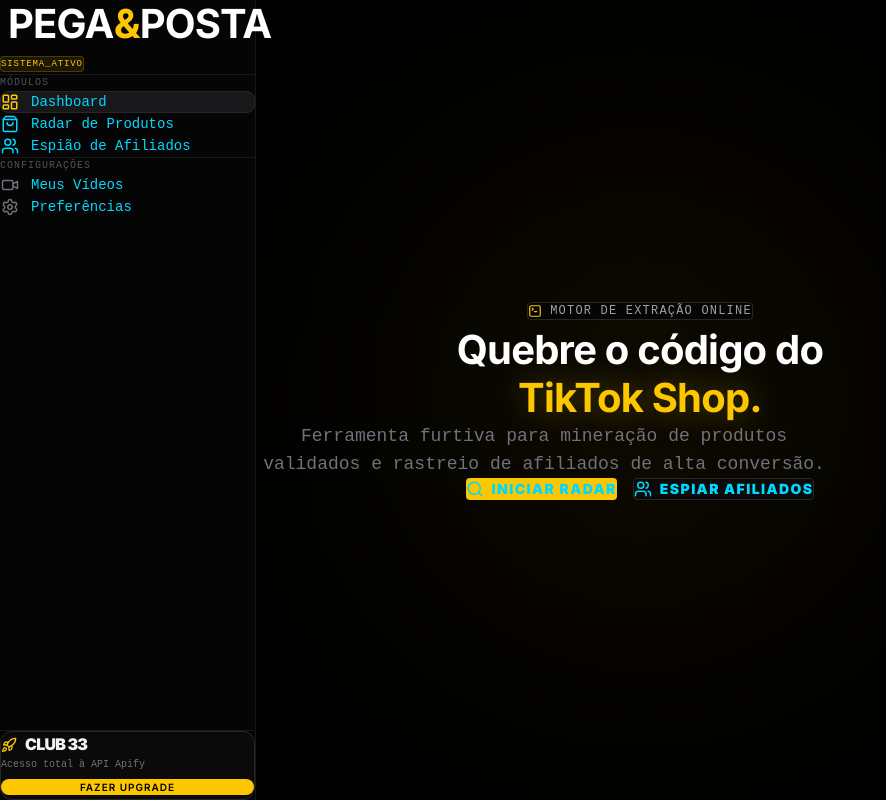
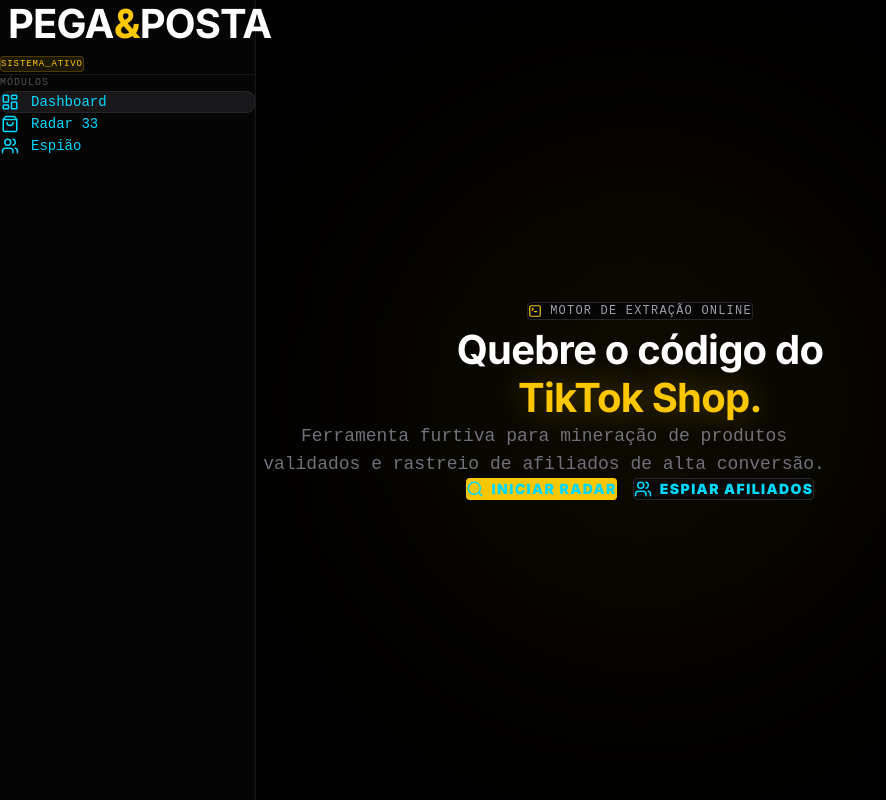
Before and after one commit to itsdontjs/pega-e-posta, a Next.js app: page / in a window 1280 px wide. Shown: the whole page, without its empty margins (0-886 px from the left). Built offline with nearby package versions, Linux system fonts and the light colour scheme.

Commit message:
Refactor Sidebar for mobile menu and link updates
Refactor Sidebar component to improve mobile responsiveness and update navigation links.

```diff
--- a/components/Sidebar.tsx
+++ b/components/Sidebar.tsx
@@ -1,74 +1,64 @@
 "use client";
-import { LayoutDashboard, ShoppingBag, Users, Video, Settings, Rocket, TerminalSquare } from "lucide-react";
+import { LayoutDashboard, ShoppingBag, Users, TerminalSquare, Menu, X } from "lucide-react";
 import Link from "next/link";
 import { usePathname } from "next/navigation";
+import { useState } from "react";
 
 export default function Sidebar() {
   const pathname = usePathname();
   const isActive = (path: string) => pathname === path;
+  const [mobileMenuOpen, setMobileMenuOpen] = useState(false);
+
+  const NavLinks = () => (
+    <>
+      <Link href="/" onClick={() => setMobileMenuOpen(false)} className={`flex items-center gap-3 px-4 py-3 rounded-lg font-mono text-sm transition-all ${isActive("/") ? "bg-zinc-900 border border-zinc-800 text-yellow-400" : "hover:bg-zinc-900/50 text-zinc-400 border border-transparent"}`}>
+        <LayoutDashboard size={18} /> Dashboard
+      </Link>
+      <Link href="/produtos" onClick={() => setMobileMenuOpen(false)} className={`flex items-center gap-3 px-4 py-3 rounded-lg font-mono text-sm transition-all ${isActive("/produtos") ? "bg-zinc-900 border border-zinc-800 text-yellow-400" : "hover:bg-zinc-900/50 text-zinc-400 border border-transparent"}`}>
+        <ShoppingBag size={18} /> Radar 33
+      </Link>
+      <Link href="/creators" onClick={() => setMobileMenuOpen(false)} className={`flex items-center gap-3 px-4 py-3 rounded-lg font-mono text-sm transition-all ${isActive("/creators") ? "bg-zinc-900 border border-zinc-800 text-yellow-400" : "hover:bg-zinc-900/50 text-zinc-400 border border-transparent"}`}>
+        <Users size={18} /> Espião
+      </Link>
+    </>
+  );
 
   return (
-    <aside className="hidden md:flex w-64 bg-[#050505] border-r border-zinc-900 h-screen flex-col fixed left-0 top-0 text-zinc-400 z-50">
-      {/* Header Grok Style */}
-      <div className="p-6 border-b border-zinc-900">
-        <Link href="/" className="flex items-center gap-2 mb-2">
-          <TerminalSquare className="text-yellow-400" size={24} />
-          <h1 className="text-xl font-black text-white tracking-tighter hover:text-yellow-400 transition-colors">
-            PEGA<span className="text-yellow-400">&</span>POSTA
-          </h1>
+    <>
+      {/* Mobile Header (Aparece só no celular) */}
+      <div className="md:hidden fixed top-0 left-0 right-0 h-16 bg-[#050505] border-b border-zinc-900 z-50 flex items-center justify-between px-4">
+        <Link href="/" className="flex items-center gap-2">
+          <TerminalSquare className="text-yellow-400" size={20} />
+          <h1 className="text-lg font-black text-white tracking-tighter">PEGA<span className="text-yellow-400">&</span>POSTA</h1>
         </Link>
-        <div className="inline-block px-2 py-1 bg-yellow-400/10 border border-yellow-400/20 rounded text-[9px] text-yellow-400 font-mono uppercase tracking-widest">
-          SISTEMA_ATIVO
-        </div>
+        <button onClick={() => setMobileMenuOpen(!mobileMenuOpen)} className="text-yellow-400 p-2">
+          {mobileMenuOpen ? <X size={24} /> : <Menu size={24} />}
+        </button>
       </div>
 
-      {/* Navegação */}
-      <nav className="flex-1 p-4 space-y-1 overflow-y-auto">
-        <p className="text-[10px] font-mono text-zinc-600 mb-3 ml-2 uppercase tracking-widest">Módulos</p>
+      {/* Mobile Menu Dropdown */}
+      {mobileMenuOpen && (
+        <div className="md:hidden fixed top-16 left-0 right-0 bg-[#050505] border-b border-zinc-900 z-40 p-4 flex flex-col gap-2 shadow-2xl">
+          <NavLinks />
+        </div>
+      )}
 
-        <Link href="/" className={`flex items-center gap-3 px-4 py-3 rounded-lg font-mono text-sm transition-all group ${isActive("/") ? "bg-zinc-900 border border-zinc-800 text-yellow-400" : "hover:bg-zinc-900/50 border border-transparent hover:border-zinc-800"}`}>
-          <LayoutDashboard size={18} className={isActive("/") ? "text-yellow-400" : "group-hover:text-yellow-400"} />
-          Dashboard
-        </Link>
-
-        <Link href="/produtos" className={`flex items-center gap-3 px-4 py-3 rounded-lg font-mono text-sm transition-all group ${isActive("/produtos") ? "bg-zinc-900 border border-zinc-800 text-yellow-400" : "hover:bg-zinc-900/50 border border-transparent hover:border-zinc-800"}`}>
-          <ShoppingBag size={18} className={isActive("/produtos") ? "text-yellow-400" : "group-hover:text-yellow-400"} />
-          Radar de Produtos
-        </Link>
-
-        <Link href="/creators" className={`flex items-center gap-3 px-4 py-3 rounded-lg font-mono text-sm transition-all group ${isActive("/creators") ? "bg-zinc-900 border border-zinc-800 text-yellow-400" : "hover:bg-zinc-900/50 border border-transparent hover:border-zinc-800"}`}>
-          <Users size={18} className={isActive("/creators") ? "text-yellow-400" : "group-hover:text-yellow-400"} />
-          Espião de Afiliados
-        </Link>
-
-        <div className="pt-4 mt-4 border-t border-zinc-900">
-          <p className="text-[10px] font-mono text-zinc-600 mb-3 ml-2 uppercase tracking-widest">Configurações</p>
-          <Link href="#" className="flex items-center gap-3 px-4 py-3 rounded-lg font-mono text-sm transition-all hover:bg-zinc-900/50 border border-transparent hover:border-zinc-800">
-            <Video size={18} className="text-zinc-500" />
-            Meus Vídeos
+      {/* Desktop Sidebar (Aparece só no PC) */}
+      <aside className="hidden md:flex w-64 bg-[#050505] border-r border-zinc-900 h-screen flex-col fixed left-0 top-0 text-zinc-400 z-50">
+        <div className="p-6 border-b border-zinc-900">
+          <Link href="/" className="flex items-center gap-2 mb-2">
+            <TerminalSquare className="text-yellow-400" size={24} />
+            <h1 className="text-xl font-black text-white tracking-tighter">PEGA<span className="text-yellow-400">&</span>POSTA</h1>
           </Link>
-          <Link href="#" className="flex items-center gap-3 px-4 py-3 rounded-lg font-mono text-sm transition-all hover:bg-zinc-900/50 border border-transparent hover:border-zinc-800">
-            <Settings size={18} className="text-zinc-500" />
-            Preferências
-          </Link>
-        </div>
-      </nav>
-
-      {/* Box Club 33 */}
-      <div className="p-4 border-t border-zinc-900">
-        <div className="bg-[#0a0a0a] border border-zinc-800 p-4 rounded-xl relative overflow-hidden group">
-          <div className="relative z-10">
-            <div className="flex items-center gap-2 font-black mb-1 text-zinc-100 uppercase tracking-tighter">
-              <Rocket size={16} className="text-yellow-400" />
-              CLUB 33
-            </div>
-            <p className="text-[10px] text-zinc-500 font-mono mb-4">Acesso total à API Apify</p>
-            <button className="w-full bg-yellow-400 text-black text-[10px] font-black py-3 rounded hover:bg-yellow-300 transition-colors uppercase tracking-widest">
-              Fazer Upgrade
-            </button>
+          <div className="inline-block px-2 py-1 bg-yellow-400/10 border border-yellow-400/20 rounded text-[9px] text-yellow-400 font-mono uppercase tracking-widest">
+            SISTEMA_ATIVO
           </div>
         </div>
-      </div>
-    </aside>
+        <nav className="flex-1 p-4 space-y-2 overflow-y-auto">
+          <p className="text-[10px] font-mono text-zinc-600 mb-3 ml-2 uppercase tracking-widest">Módulos</p>
+          <NavLinks />
+        </nav>
+      </aside>
+    </>
   );
 }
```
